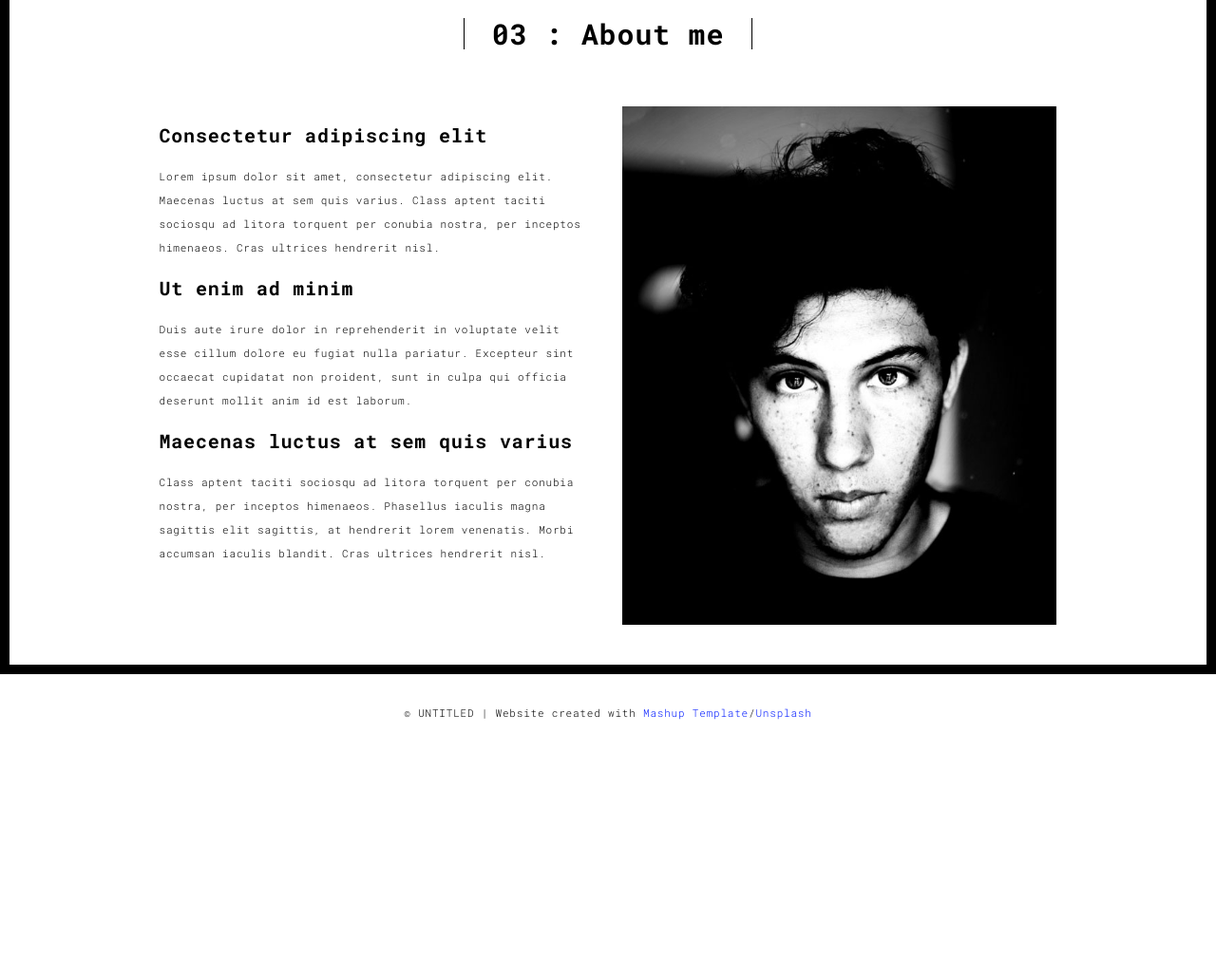
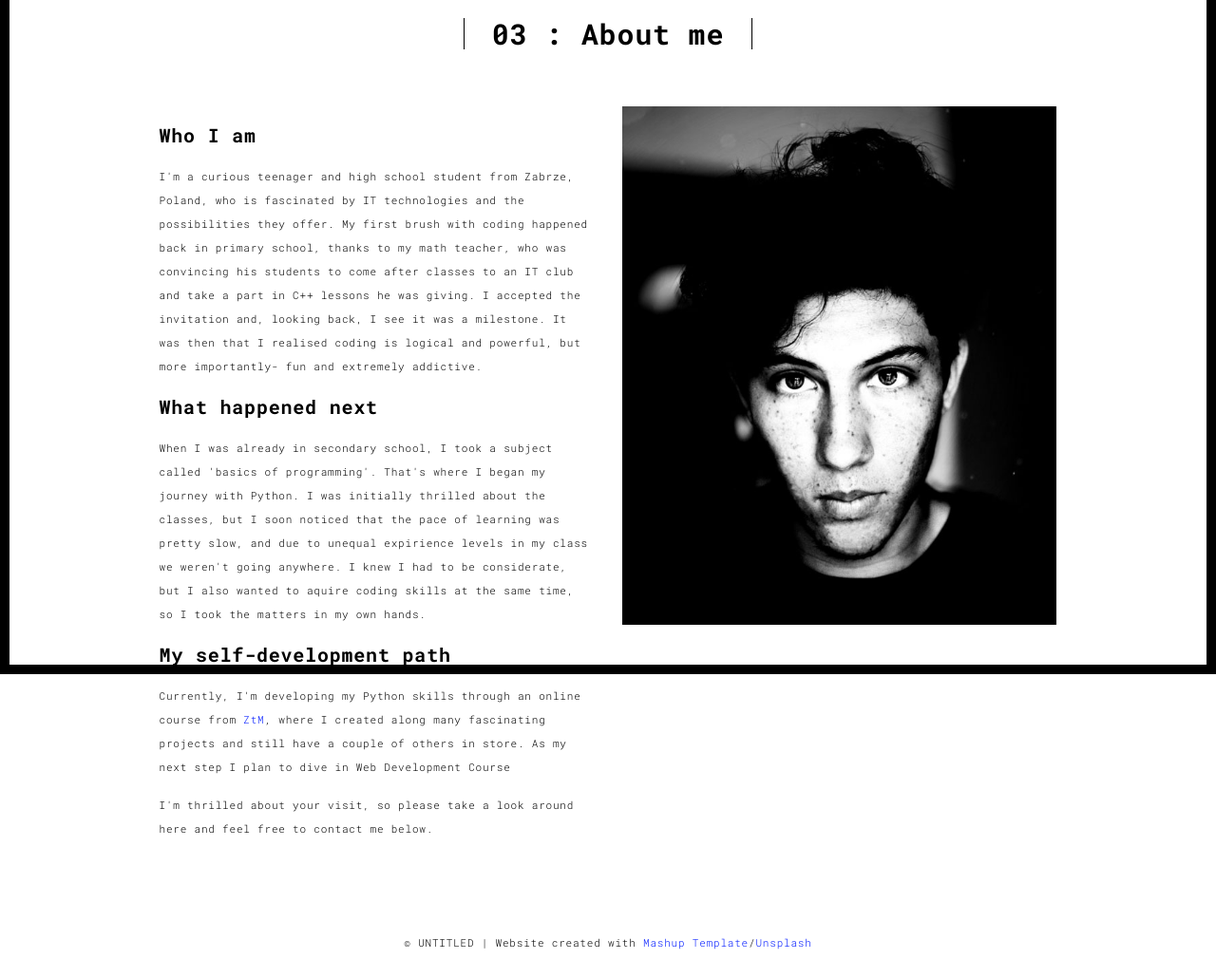
Before and after one commit to JonatanTur/portfolio, a Flask app: page /about.html in a window 1280 px wide. Shown: the part 90-1120 px from the top of the page at 95% size. Before the commit the page ends 848 px from the top, so only its background shows below. Run offline with Flask 3, Linux system fonts and the light colour scheme; some libraries are stand-ins or nearby versions.

Commit message:
updating about.html

```diff
--- a/main.py
+++ b/main.py
@@ -41,6 +41,6 @@ def submit_form():
         except:
             return 'did not save to database'
     else:
-        return 'something went wrong'
+        return 'something went wrong here'
 
 # flask --app main run --debug
--- a/templates/about.html
+++ b/templates/about.html
@@ -61,16 +61,22 @@
             <div class="col-md-10 col-md-offset-1">
               <div class="row">
                 <div class="col-xs-12 col-md-6">
-                  <h3>Consectetur adipiscing elit</h3>
-                  <p>Lorem ipsum dolor sit amet, consectetur adipiscing elit. Maecenas luctus at sem quis varius.
-                  Class aptent taciti sociosqu ad litora torquent per conubia nostra, per inceptos himenaeos. Cras ultrices hendrerit nisl.</p>
-                  <h3>Ut enim ad minim  </h3>
-                  <p>Duis aute irure dolor in reprehenderit in voluptate velit esse
-                  cillum dolore eu fugiat nulla pariatur. Excepteur sint occaecat cupidatat non
-                  proident, sunt in culpa qui officia deserunt mollit anim id est laborum.
-                  <h3>Maecenas luctus at sem quis varius</h3>
+                  <h3>Who I am</h3>
+                  <p>	 I'm a curious teenager and high school student from Zabrze, Poland, who is fascinated by IT technologies and the possibilities they offer.
+                     My first brush with coding happened back in primary school, thanks to my math teacher, who was convincing his students to come after classes to an IT club and take a part in C++ lessons he was giving.
+                     I accepted the invitation and, looking back, I see it was a milestone. It was then that I realised coding is logical and powerful, but more importantly- fun and extremely addictive.
+                  <h3>What happened next</h3>
                   <p>
-                  Class aptent taciti sociosqu ad litora torquent per conubia nostra, per inceptos himenaeos. Phasellus iaculis magna sagittis elit sagittis, at hendrerit lorem venenatis. Morbi accumsan iaculis blandit. Cras ultrices hendrerit nisl.</p>
+                    When I was already in secondary school, I took a subject called 'basics of programming'. That's where I began my journey with Python.
+                    I was initially thrilled about the classes, but I soon noticed that the pace of learning was pretty slow, and due to unequal expirience levels in my class we weren't going anywhere.
+                    I knew I had to be considerate, but I also wanted to aquire coding skills at the same time, so I took the matters in my own hands. </p>
+                   </p>
+                  <h3>My self-development path</h3>   </h3>
+                  <p>Currently, I'm developing my Python skills through an online course from <a href="https://zerotomastery.io/courses/learn-python/">ZtM</a>, where I created along many fascinating projects
+                  and still have a couple of others in store. As my next step I plan to dive in Web Development Course </p>
+                  <p>
+                    I'm thrilled about your visit, so please take a look around here and feel free to contact me below.</p>
+
                 </div>
                 <div class="col-xs-12 col-md-6">
                   <img src="static/assets/images/profil.jpg" class="img-responsive" alt="">
```
